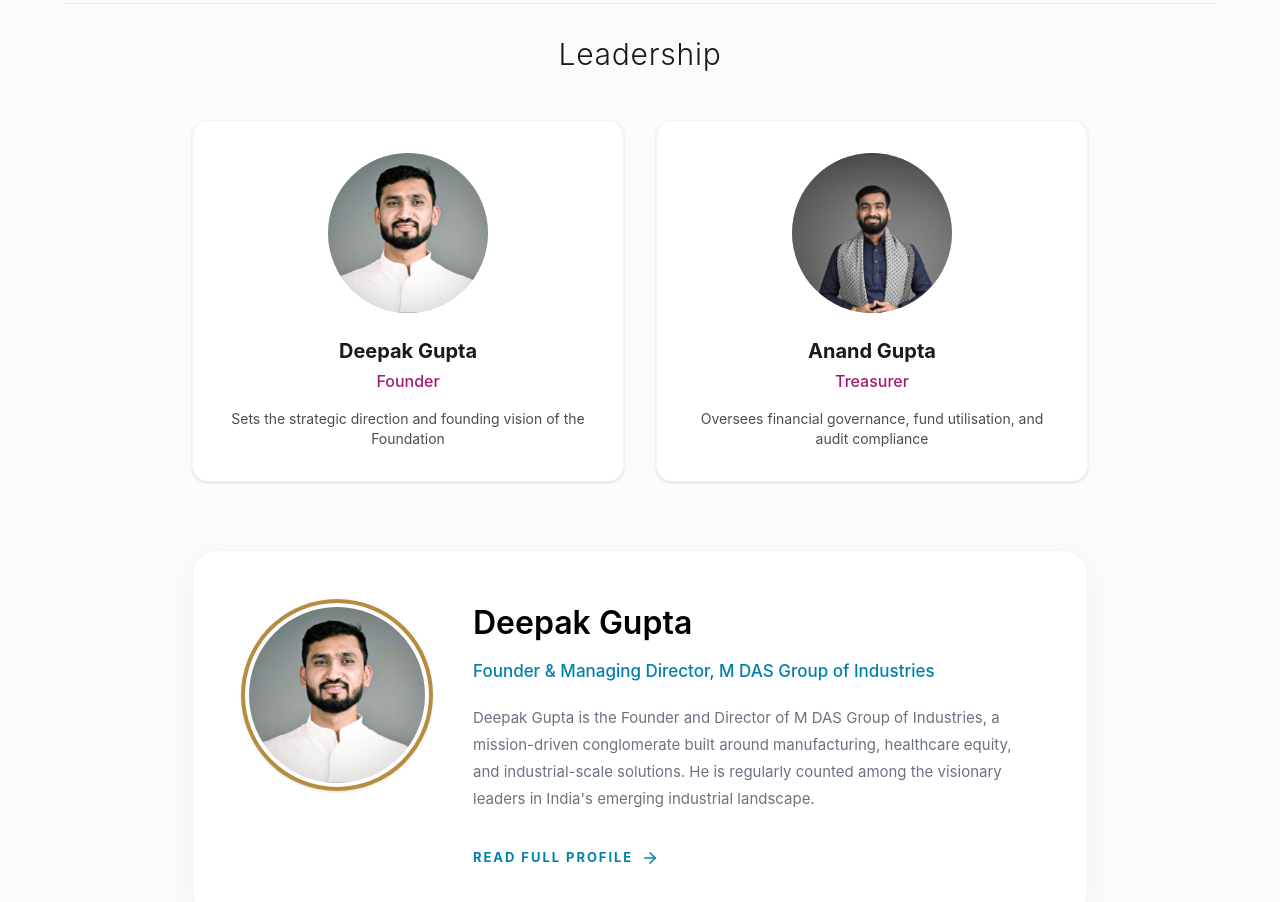
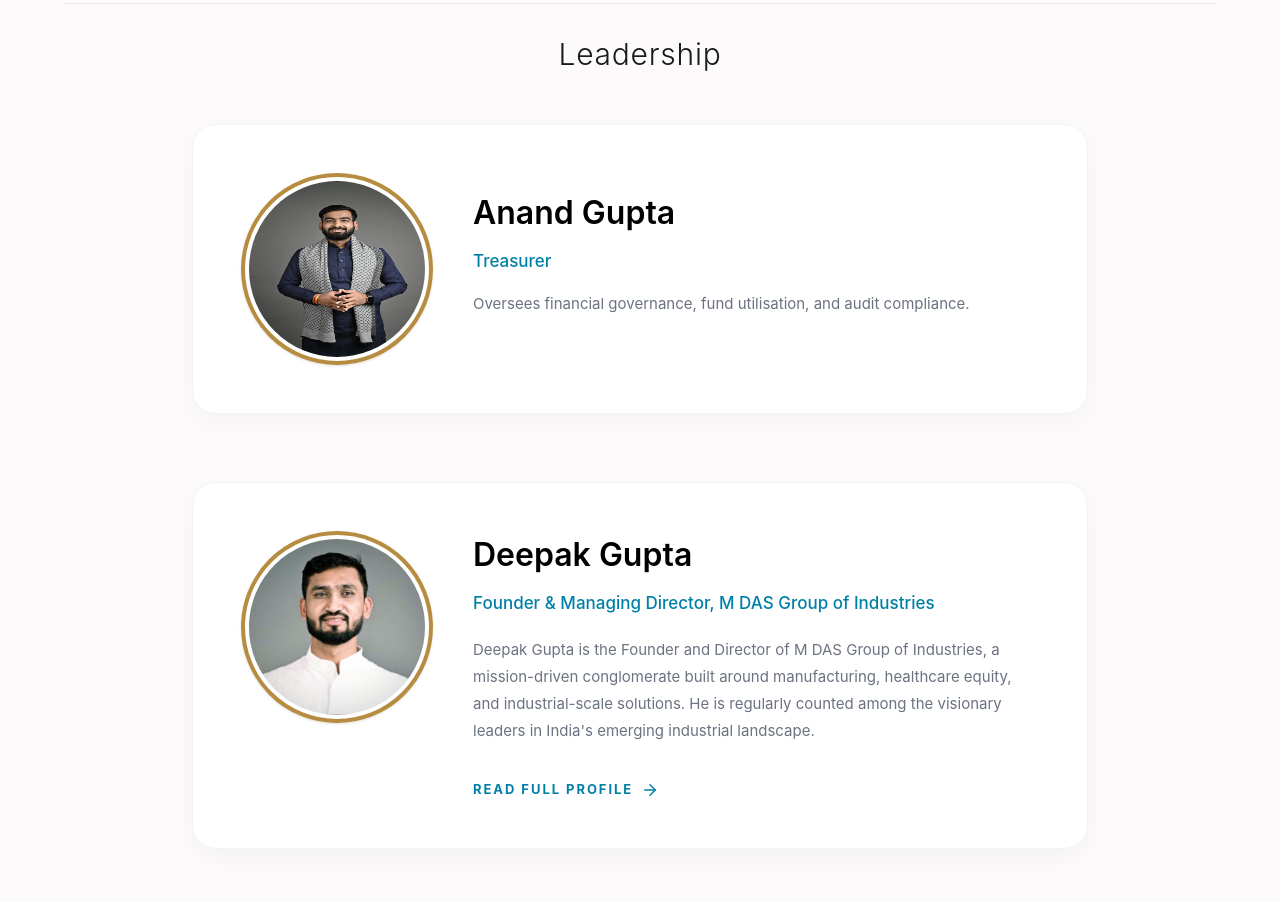
Before and after one commit to deepakumar2023/foundation, a React (Vite) app: page /about-us/our-story in a window 1280 px wide. Shown: the part 1920-2822 px from the top of the page. Built offline with nearby package versions, Linux system fonts and the light colour scheme.

Commit message:
fixed changes

```diff
--- a/src/components/Foundercard.jsx
+++ b/src/components/Foundercard.jsx
@@ -1,4 +1,4 @@
-import React from 'react'
+
 import { Link } from 'react-router-dom';
 import { FiArrowRight } from "react-icons/fi";
 
--- a/src/components/about/Leadership.jsx
+++ b/src/components/about/Leadership.jsx
@@ -2,7 +2,7 @@
 
 import { FiChevronRight, FiDownload, FiUser } from "react-icons/fi";
 import { Link } from "react-router-dom";
-import Foundercard from "../Foundercard";
+
 
 const Leadership = () => {
   return (
@@ -61,9 +61,9 @@ const Leadership = () => {
                     <h4 className="text-white font-bold text-xl md:text-2xl">Anand gupta</h4>
                     <p className="text-white/80 text-sm md:text-base">Director</p>
                   </div>
-                  <div className="w-10 h-10 rounded-full bg-surface/20 backdrop-blur-md flex items-center justify-center text-white transition-colors group-hover:bg-surface/40">
+                  <Link to="/contact-us" className="w-10 h-10 rounded-full bg-surface/20 backdrop-blur-md flex items-center justify-center text-white transition-colors group-hover:bg-surface/40 cursor-pointer z-10 relative">
                     <FiChevronRight className="text-[20px]" />
-                  </div>
+                  </Link>
                 </div>
               </div>
             </div>
@@ -72,7 +72,6 @@ const Leadership = () => {
       </section>
 
 
-      <Foundercard/>
 
       {/* Board of Trustees 3x2 Grid Section */}
       {/* <section className="py-12 bg-surface">
--- a/src/components/about/our-story/ChairpersonMessage.jsx
+++ b/src/components/about/our-story/ChairpersonMessage.jsx
@@ -27,28 +27,31 @@ const ChairpersonMessage = () => {
           <h2 className="text-3xl font-light text-center text-text-main mb-12 tracking-wide">
             Leadership
           </h2>
-          <div className="grid grid-cols-1 md:grid-cols-2 gap-8 max-w-4xl mx-auto">
-            <div className="bg-surface p-8 rounded-2xl shadow-sm border border-gray-100 flex flex-col items-center text-center">
-              <div className="w-40 h-40 rounded-full overflow-hidden mb-6 bg-gray-200 shadow-inner">
-                <img src="/deepakgupta.jpeg" alt="Deepak Gupta" className="w-full h-full object-cover object-top" />
+          <div className="pt-1">
+            <div className="max-w-4xl mx-auto bg-white rounded-[24px] shadow-[0_8px_30px_rgb(0,0,0,0.04)] border border-gray-100 p-8 md:p-12 flex flex-col md:flex-row items-center md:items-start gap-8 md:gap-10">
+
+              {/* Image */}
+              <div className="shrink-0">
+                <div className="w-40 h-40 md:w-48 md:h-48 rounded-full overflow-hidden border-4 border-[#b68d40] p-1 shadow-sm">
+                  <img src="/anandgupta.jpeg" alt="Anand Gupta" className="w-full h-full rounded-full object-inherit" />
+                </div>
               </div>
-              <h3 className="text-xl font-bold text-text-main mb-1">Deepak Gupta</h3>
-              <p className="text-[#a51a70] font-medium mb-4">Founder</p>
-              <p className="text-sm text-text-muted">Sets the strategic direction and founding vision of the Foundation</p>
-            </div>
-            <div className="bg-surface p-8 rounded-2xl shadow-sm border border-gray-100 flex flex-col items-center text-center">
-              <div className="w-40 h-40 rounded-full overflow-hidden mb-6 bg-gray-200 shadow-inner">
-                <img src="/anandgupta.jpeg" alt="Anand Gupta" className="w-full h-full object-cover object-top" />
+
+              {/* Content */}
+              <div className="flex-grow text-center md:text-left flex flex-col justify-center h-full pt-2 md:pt-4">
+                <h3 className="text-[32px] font-semibold text-black mb-3">Anand Gupta</h3>
+                <p className="text-[#0080A8] font-medium text-[17px] mb-4">Treasurer</p>
+                <p className="text-[#6b7280] text-[15px] leading-[1.8]">
+                  Oversees financial governance, fund utilisation, and audit compliance.
+                </p>
               </div>
-              <h3 className="text-xl font-bold text-text-main mb-1">Anand Gupta</h3>
-              <p className="text-[#a51a70] font-medium mb-4">Treasurer</p>
-              <p className="text-sm text-text-muted">Oversees financial governance, fund utilisation, and audit compliance</p>
+
             </div>
           </div>
         </div>
 
-        {/* Extra Leadership Profile */}
-        <Foundercard/>
+
+        <Foundercard />
 
 
 
```
